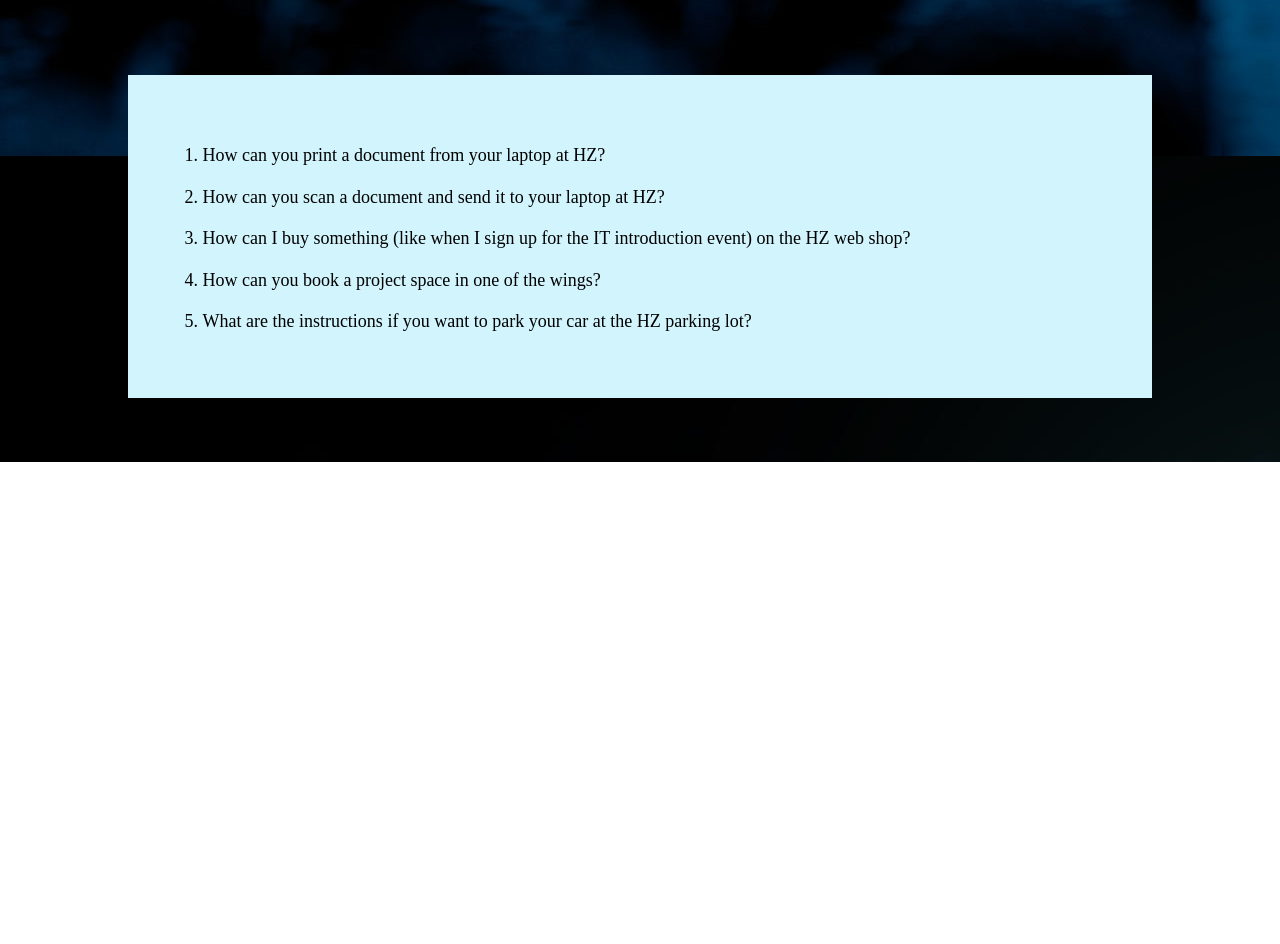
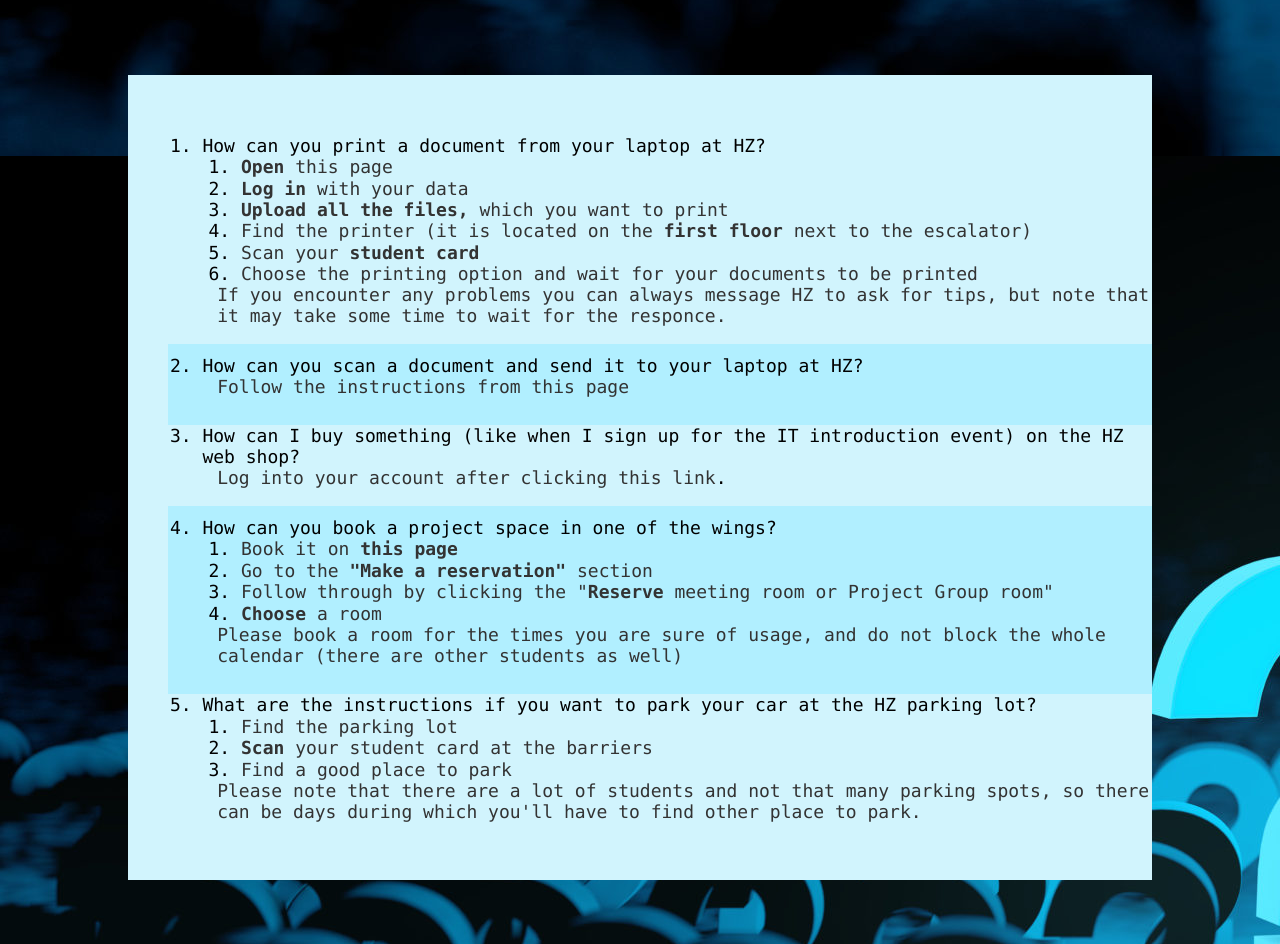
Before and after one commit to zmyslek/zmyslek.github.io, a plain HTML site: page faq.html in a window 1280 px wide. Shown: the part 1380-2324 px from the top of the page. Before the commit the page ends 1842 px from the top, so only its background shows below. Drawn offline with Linux system fonts and the light colour scheme.

Commit message:
nwe koła jak rondo

```diff
--- a/cssfiles/style.css
+++ b/cssfiles/style.css
@@ -61,6 +61,7 @@
   margin-left: 3.5%;
   margin-top: 0.05%;
   font-size: 18px;
+  font-family: "Consolas";
 }
 button{
   border-color:black;
--- a/cssfiles/styleblog.css
+++ b/cssfiles/styleblog.css
@@ -18,3 +18,6 @@
     margin-right: 20%;
     background-color: #b1efff;
 }
+ol{
+    margin: 0;
+}
--- a/cssfiles/stylefaq.css
+++ b/cssfiles/stylefaq.css
@@ -1,6 +1,3 @@
-.cont{
-    display: none;
+div{
+    margin:0;
 }
-.show:hover .cont{
-    display: block;
-}
--- a/faq.html
+++ b/faq.html
@@ -8,7 +8,6 @@
     <title>Portfolio-FAQ</title>
     <link rel="stylesheet" type="text/css" href="cssfiles/stylemenu.css">
     <link rel="stylesheet" type="text/css" href="cssfiles/style.css">
-    <link rel="stylesheet" type="text/css" href="cssfiles/stylefaq.css">
     <link rel="stylesheet" href="https://cdnjs.cloudflare.com/ajax/libs/font-awesome/4.7.0/css/font-awesome.min.css">
     <link rel="stylesheet" type="text/css" href="cssfiles/styletitles.css">
     <style>
@@ -37,9 +36,7 @@
 
         <main>
             <ol>
-                <div class="show" id="show">
                 <li>How can you print a document from your laptop at HZ?</li>
-                    <div class="cont" id="cont">
                     <ol>
                         <li><a target="_blank" rel="noopener noreferrer" href="https://hzuniversity.topdesk.net/tas/public/ssp/content/detail/knowledgeitem?unid=f312ebca101641858d547bfe623347e9"><strong>Open</strong> this page</a></li>
                         <li><a><strong>Log in</strong> with your data</a></li>
@@ -49,26 +46,17 @@
                         <li><a>Choose the printing option and wait for your documents to be printed</a></li>
                     </ol>
                     <p><a>If you encounter any problems you can always message HZ to ask for tips, but note that it may take some time to wait for the responce.</a></p>
-                    </div>
+
+                <div style="background-color: #b1efff;">
+                <li>How can you scan a document and send it to your laptop at HZ?</li>
+                    <p><a>Follow the instructions from <a target="_blank" rel="noopener noreferrer" href="https://hzuniversity.topdesk.net/tas/public/ssp/content/detail/knowledgeitem?unid=d065a4e8a56d47dcbd0ffb9cdf78f20b&origin=searchPreview ">this page</a></a></p>
                 </div>
 
-                <div class="show" id="show">
-                    <li>How can you scan a document and send it to your laptop at HZ?</li>
-                    <div class="cont" id="cont">
-                        <p><a>Follow the instructions from <a target="_blank" rel="noopener noreferrer" href="https://hzuniversity.topdesk.net/tas/public/ssp/content/detail/knowledgeitem?unid=d065a4e8a56d47dcbd0ffb9cdf78f20b&origin=searchPreview ">this page</a></a></p>
-                    </div>
-                </div>
+                <li>How can I buy something (like when I sign up for the IT introduction event) on the HZ web shop?</li>
+                    <p><a>Log into your account after clicking <a target="_blank" rel="noopener noreferrer" href="https://hzuniversity.topdesk.net/tas/public/ssp/">this link</a>.</a></p>
 
-                <div class="show" id="show">
-                    <li>How can I buy something (like when I sign up for the IT introduction event) on the HZ web shop?</li>
-                    <div class="cont" id="cont">
-                        <p><a>Log into your account after clicking <a target="_blank" rel="noopener noreferrer" href="https://hzuniversity.topdesk.net/tas/public/ssp/">this link</a>.</a></p>
-                    </div>
-                </div>
-
-                <div class="show" id="show">
+                <div style="background-color: #b1efff;">
                 <li>How can you book a project space in one of the wings?</li>
-                    <div class="cont" id="cont">
                     <ol>
                         <li><a>Book it on <strong><a target="_blank" rel="noopener noreferrer" href="https://hzuniversity.topdesk.net/tas/public/ssp/">this page</a></strong></a></li>
                         <li><a>Go to the <strong>"Make a reservation"</strong> section</a></li>
@@ -77,19 +65,14 @@
                     </ol>
                     <p><a>Please book a room for the times you are sure of usage, and do not block the whole calendar (there are other students as well)</a></p>
                 </div>
-                </div>
 
-                <div class="show" id="show">
                 <li>What are the instructions if you want to park your car at the HZ parking lot?</li>
-                    <div class="cont" id="cont">
                     <ol>
                         <li><a>Find the parking lot</a></li>
                         <li><a><strong>Scan</strong> your student card at the barriers</a></li>
                         <li><a>Find a good place to park</a></li>
                     </ol>
                     <p><a>Please note that there are a lot of students and not that many parking spots, so there can be days during which you'll have to find other place to park.</a></p>
-                    </div>
-                </div>
             </ol>
         </main>
     </body>
```
Also changed, not shown: basicinfo.html (+1 -1 lines), blog.html (+1 -1 lines). Lines whose indentation alone changed are shown as unchanged.
